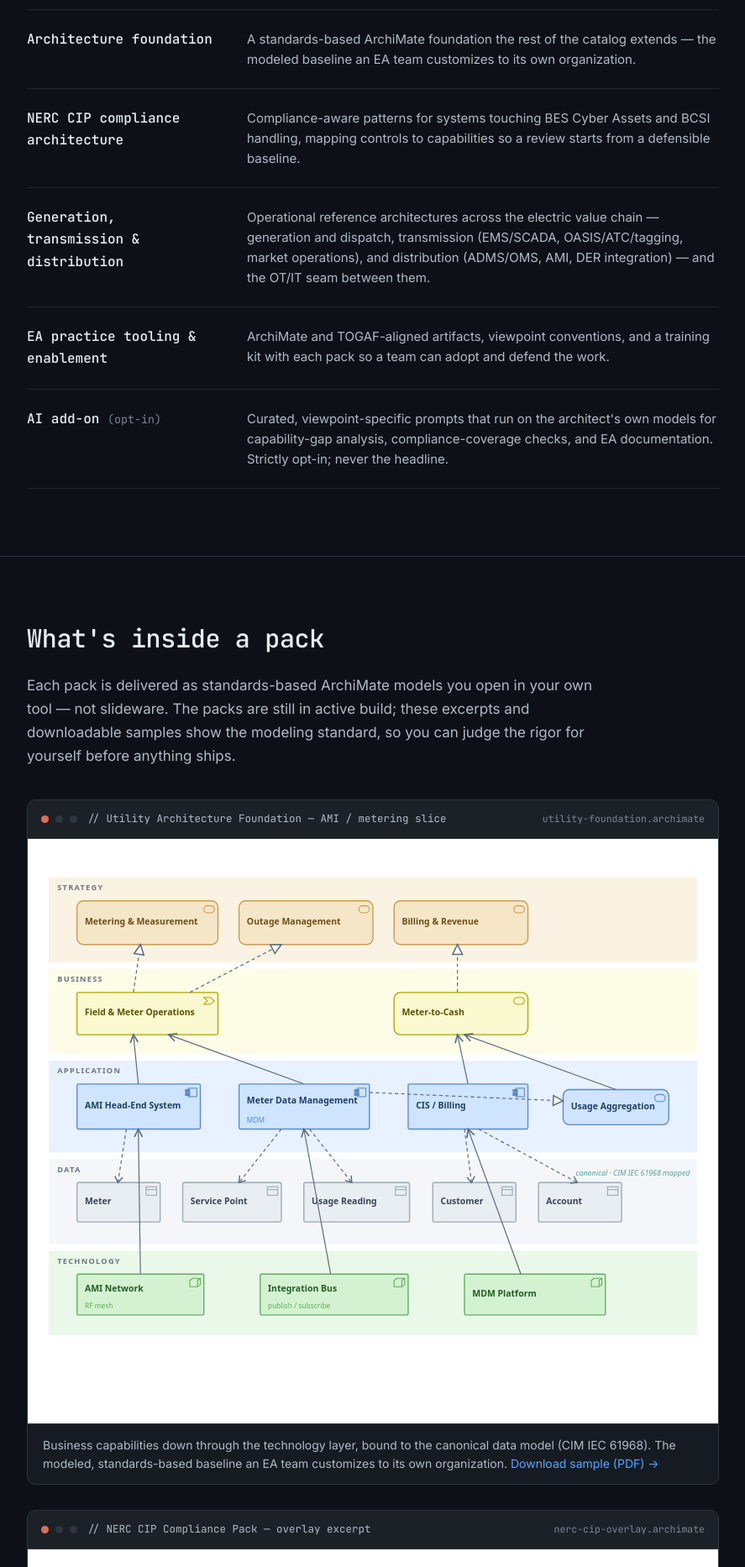
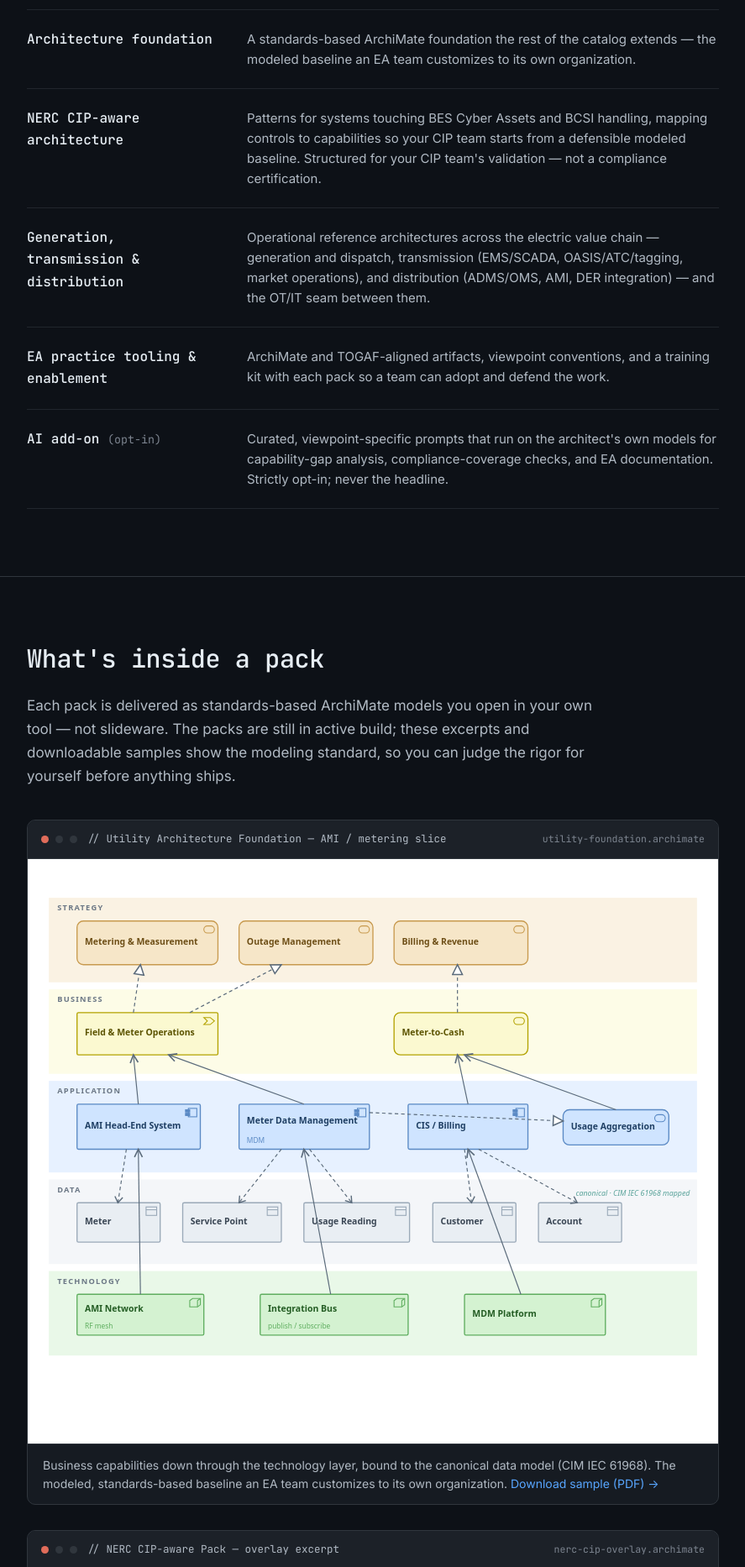
Before and after one commit to beckmanbob-crypto/turningpointstudio, a plain HTML site: page index.html in a window 1280 px wide. Shown: the part 960-2826 px from the top of the page at 84% size, without its empty margins (196-1083 px from the left). Drawn offline with Linux system fonts and the light colour scheme.

Commit message:
Reword live CIP card to validation-scaffold language; drop standalone compliance claim

```diff
--- a/index.html
+++ b/index.html
@@ -4,12 +4,12 @@
 <meta charset="UTF-8">
 <meta name="viewport" content="width=device-width, initial-scale=1.0">
 <title>Turning Point Studio — Enterprise Architecture for the Electric Utility Industry</title>
-<meta name="description" content="Turning Point Studio builds standards-based TOGAF/ArchiMate reference architectures and NERC CIP-aware compliance patterns for electric-utility solution and enterprise architects — license, adapt, and ship instead of starting from a blank canvas.">
+<meta name="description" content="Turning Point Studio builds standards-based TOGAF/ArchiMate reference architectures and NERC CIP-aware patterns for electric-utility solution and enterprise architects — license, adapt, and ship instead of starting from a blank canvas.">
 <link rel="icon" type="image/png" sizes="32x32" href="brand/favicon-32.png">
 <link rel="alternate icon" href="brand/favicon.ico">
 <link rel="apple-touch-icon" href="brand/apple-touch-icon.png">
 <meta property="og:title" content="Turning Point Studio">
-<meta property="og:description" content="Standards-based reference architectures and NERC CIP-aware compliance patterns for the electric utility industry.">
+<meta property="og:description" content="Standards-based reference architectures and NERC CIP-aware patterns for the electric utility industry.">
 <meta property="og:image" content="https://turningpointstudio.net/brand/og-image.png">
 <meta property="og:url" content="https://turningpointstudio.net">
 <meta property="og:type" content="website">
@@ -58,8 +58,8 @@
         <div class="pa-desc">A standards-based ArchiMate foundation the rest of the catalog extends — the modeled baseline an EA team customizes to its own organization.</div>
       </li>
       <li>
-        <div class="pa-title">NERC CIP compliance architecture</div>
-        <div class="pa-desc">Compliance-aware patterns for systems touching BES Cyber Assets and BCSI handling, mapping controls to capabilities so a review starts from a defensible baseline.</div>
+        <div class="pa-title">NERC CIP-aware architecture</div>
+        <div class="pa-desc">Patterns for systems touching BES Cyber Assets and BCSI handling, mapping controls to capabilities so your CIP team starts from a defensible modeled baseline. Structured for your CIP team's validation — not a compliance certification.</div>
       </li>
       <li>
         <div class="pa-title">Generation, transmission &amp; distribution</div>
@@ -98,13 +98,13 @@
       <figure class="model-card">
         <div class="model-head">
           <span class="dot"></span><span class="dot"></span><span class="dot"></span>
-          <span class="name">// NERC CIP Compliance Pack — overlay excerpt</span>
+          <span class="name">// NERC CIP-aware Pack — overlay excerpt</span>
           <span class="file">nerc-cip-overlay.archimate</span>
         </div>
         <div class="model-canvas">
           <img src="brand/diagrams/c-01-cip-overlay.svg" alt="C-01 ArchiMate model excerpt — NERC CIP requirements mapped to business capabilities and the application systems that realize them">
         </div>
-        <figcaption class="model-cap">NERC CIP controls mapped to business capabilities and the systems that realize them — so a compliance review starts from a defensible, modeled baseline instead of a blank spreadsheet. <a href="brand/samples/nerc-cip-pack-sample.pdf" download>Download sample (PDF) →</a></figcaption>
+        <figcaption class="model-cap">Candidate NERC CIP control mappings to business capabilities and the systems that realize them — so your CIP team starts validation from a defensible, modeled baseline instead of a blank spreadsheet. Structured for your CIP team's validation, not a certification. <a href="brand/samples/nerc-cip-pack-sample.pdf" download>Download sample (PDF) →</a></figcaption>
       </figure>
     </div>
     <p style="margin-top:30px"><a href="catalog.html">Explore the full catalog as a system →</a> &nbsp;Every pack on one map, one example model each, and any element clickable for deeper detail.</p>
```
